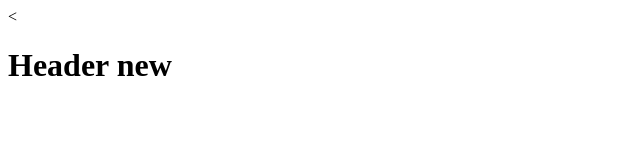
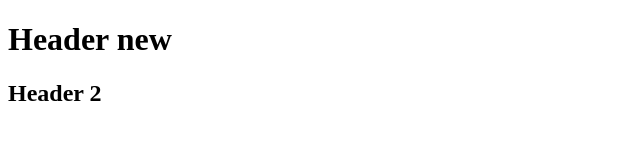
Before and after one commit to ralesz/nauka-gita2, a plain HTML site: page index.html in a window 1280 px wide. Shown: the whole page, without its empty margins (0-640 px from the left). Drawn offline with Linux system fonts and the light colour scheme.

Commit message:
New header h2

```diff
--- a/index.html
+++ b/index.html
@@ -5,6 +5,7 @@
 	<title>GIT 1</title>
 </head>
 <body>
-	<<h1>Header new</h1>
+	<h1>Header new</h1>
+	<h2>Header 2</h2>
 </body>
 </html>
```
